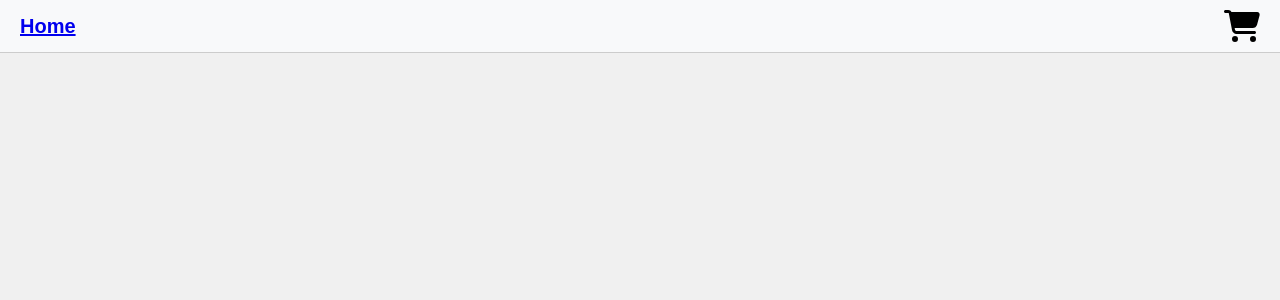
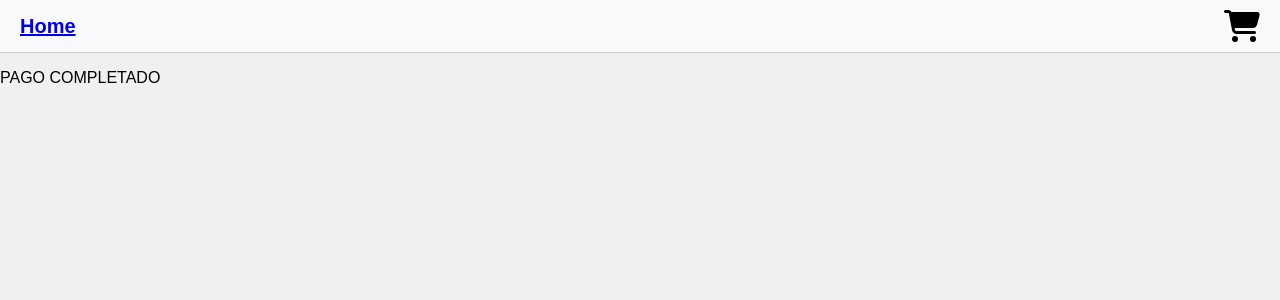
Before and after one commit to edubusluc/Artists-Haven, a React (Create React App) app in the folder artists-heaven-frontend/: page /success in a window 1280 px wide. Before the commit this address had no page. Shown: the top 300 px of the page. Built offline with nearby package versions, Linux system fonts and the light colour scheme.

Commit message:
feat: add success page and refactor rating service

```diff
--- a/artists-heaven-frontend/src/App.js
+++ b/artists-heaven-frontend/src/App.js
@@ -26,6 +26,7 @@ import AllEvents from './components/AllEvents';
 import CreateRatingForm from './components/CreateRatingForm';
 import MyOrders from './components/MyOrders';
 import PromoteProductForm from './components/PromoteProductForm';
+import Success from './components/Success';
 
 const App = () => (
   <GoogleOAuthProvider clientId="1048927197271-g7tartu6gacs0jv8fgoa5braq8b2ck7p.apps.googleusercontent.com">
@@ -56,6 +57,7 @@ const App = () => (
           <Route path="/product/newReview/:productId" element={<CreateRatingForm />} />
           <Route path="/orders/myOrders" element={<MyOrders/>} />
           <Route path="/product/promote/:id" element={<PromoteProductForm/>} />
+          <Route path="/success" element={<Success/>} />
         </Routes>
       </Router>
     </CartProvider>
--- a/artists-heaven-frontend/src/components/Header.jsx
+++ b/artists-heaven-frontend/src/components/Header.jsx
@@ -3,10 +3,6 @@ import { FontAwesomeIcon } from "@fortawesome/react-fontawesome";
 import { faShoppingCart } from "@fortawesome/free-solid-svg-icons";
 import { CartContext } from "../context/CartContext";
 import { Link } from "react-router-dom";
-import { loadStripe } from "@stripe/stripe-js";
-
-// Cargar Stripe con tu clave pública
-const stripePromise = loadStripe("tu_clave_publica_de_stripe");
 
 const Header = () => {
     const { shoppingCart: contextShoppingCart, handleDeleteProduct } = useContext(CartContext);
@@ -46,9 +42,6 @@ const Header = () => {
     };
 
     const handleRedirectToPayment = async () => {
-        // Obtén la instancia de Stripe
-        const stripe = await stripePromise;
-
         try {
             // Enviar el carrito al backend para generar la sesión de pago
             const response = await fetch("/api/payment_process/checkout", {
@@ -70,6 +63,7 @@ const Header = () => {
             window.location.href = data;
             setShoppingCart({ items: [] }); // Vaciar carrito
             localStorage.removeItem("shoppingCart"); // Eliminar carrito de localStorage
+
         } catch (error) {
             // Maneja el error en caso de fallo
             alert("Ocurrió un error: " + error);
--- /dev/null
+++ b/artists-heaven-frontend/src/components/Success.js
@@ -0,0 +1,11 @@
+
+const Success = () => {
+
+    return (
+        <div>
+            <p>PAGO COMPLETADO</p>
+        </div>
+    );
+};
+
+export default Success;
```
Also changed, not shown: artists-heaven-frontend/src/components/MyOrders.js (line endings or trailing spaces), 1 other file (tests, documents, lock files or other folders).
